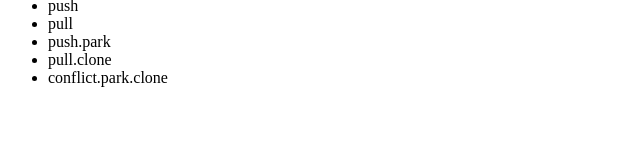
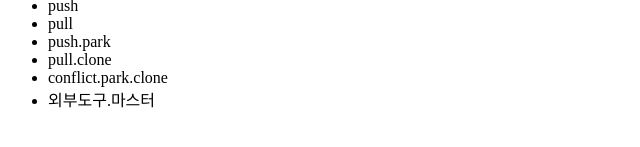
Before and after one commit to mrsimplelife/opentutorials_git_mrsimple, a plain HTML site: page index.html in a window 1280 px wide. Shown: the part 207-354 px from the top of the page, without its empty margins (0-640 px from the left). Drawn offline with Linux system fonts and the light colour scheme.

Commit message:
외부도구.마스터 추가

```diff
--- a/index.html
+++ b/index.html
@@ -17,6 +17,7 @@
         <li>push.park</li>
         <li>pull.clone</li>
         <li>conflict.park.clone</li>
+        <li>외부도구.마스터</li>
     </ul>
 </body>
 
```
